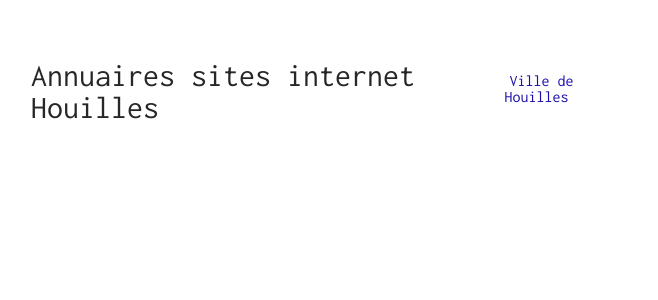
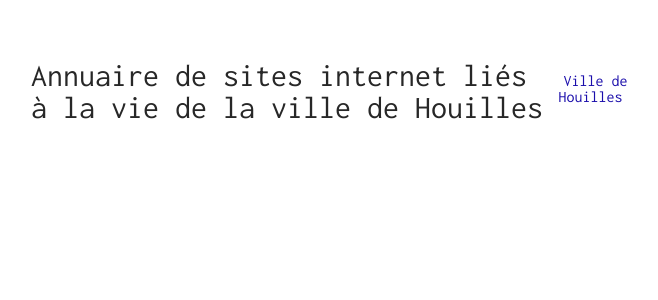
Before and after one commit to houilles/annuaire-sites-internet, a Jekyll site: the page built from index.html, in a window 1280 px wide. Shown: the top 300 px of the page, without its empty margins (309-967 px from the left). Built offline with Jekyll 4.4.1, drawn with Linux system fonts in a browser that asks for light colours.

Commit message:
Update _config.yml

```diff
--- a/_config.yml
+++ b/_config.yml
@@ -1,11 +1,11 @@
 # Blog settings
-permalink: /blog/:title
+#permalink: /blog/:title
 baseurl: /annuaire-sites-internet
 
 
 # My variables
-name: Annuaires sites internet Houilles
-description: Annuaire sites internet liés à la vie de la ville de Houilles
+name: Annuaire de sites internet liés à la vie de la ville de Houilles
+description: Annuaire de sites internet liés à la vie de la ville de Houilles
 google_verification: null
 
 
```
